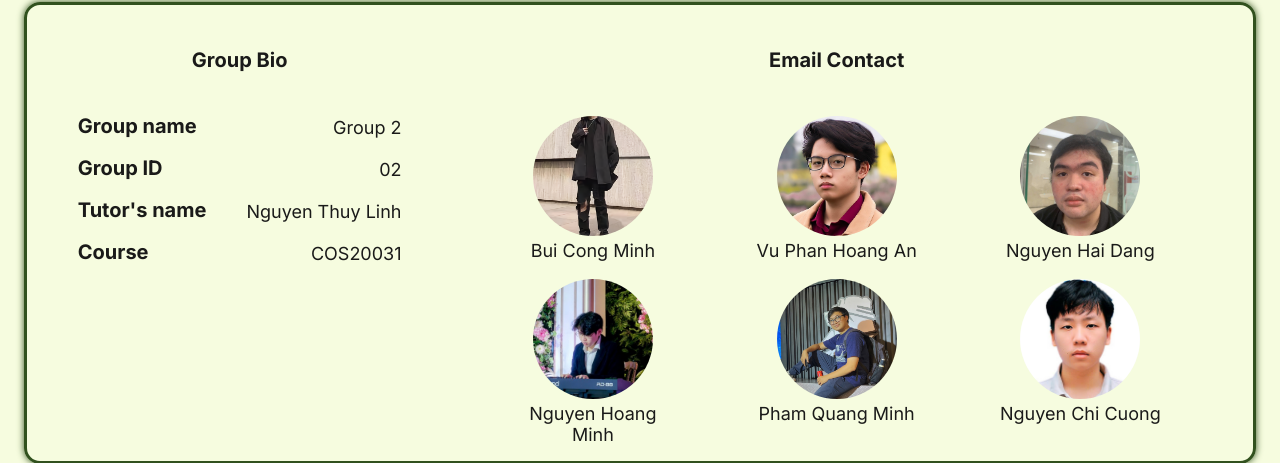
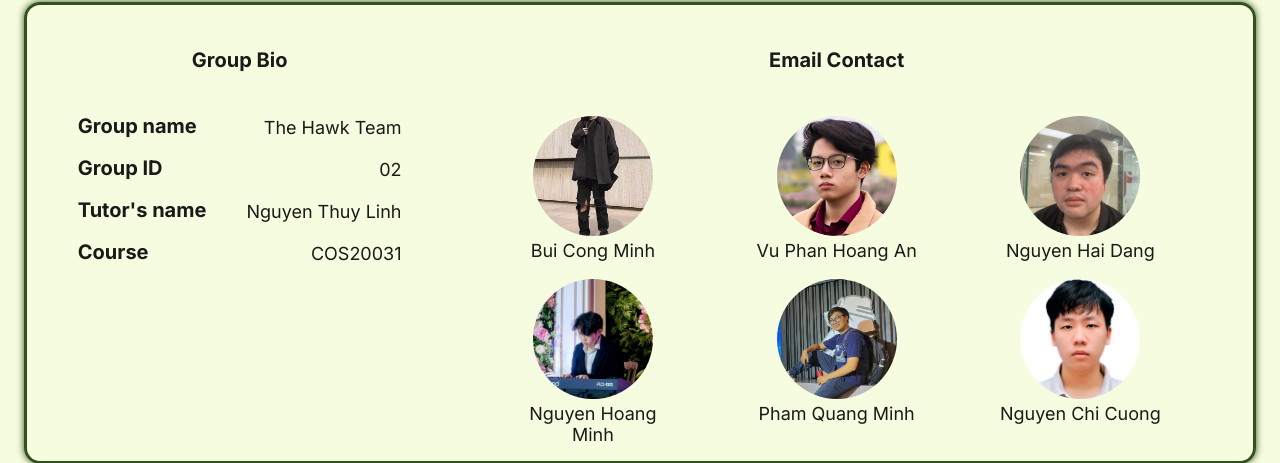
Before and after one commit to MartelleV/JobTestApplication, a PHP site: page /about.php in a window 1280 px wide. Shown: the part 402-865 px from the top of the page. Run offline with PHP 8.4, Linux system fonts and the light colour scheme.

Commit message:
Fix group name (pt.2)

```diff
--- a/FrontEnd/about.php
+++ b/FrontEnd/about.php
@@ -28,7 +28,7 @@ require_once "header.inc"
                         <h4>Group Bio</h4>
                         <dl>
                             <dt>Group name</dt>
-                            <dd>Group 2</dd>
+                            <dd>The Hawk Team</dd>
 
                             <dt>Group ID</dt>
                             <dd>02</dd>
```
